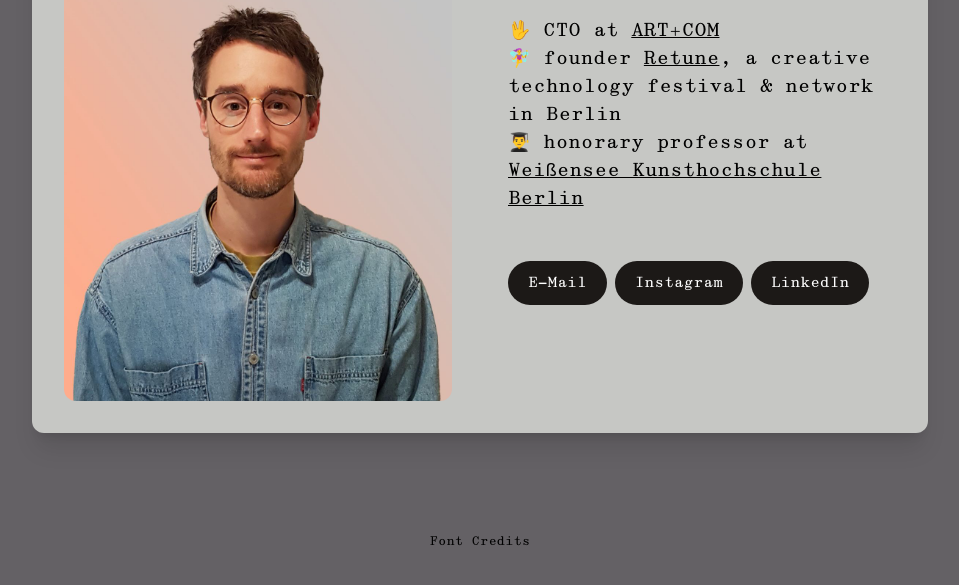
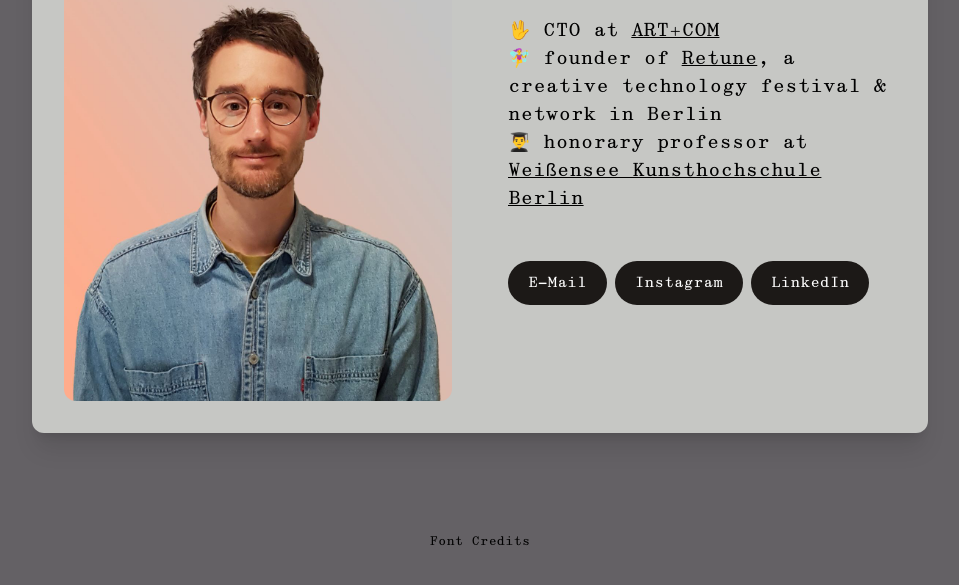
Before and after one commit to julianadenauer/julianadenauer-neu, a website: page index.html in a window 1280 px wide. Shown: the part 203-788 px from the top of the page, without its empty margins (160-1119 px from the left). Drawn offline with Linux system fonts and the light colour scheme; files whose address does not match are found by name.

Commit message:
added the word "of"

```diff
--- a/index.html
+++ b/index.html
@@ -21,7 +21,7 @@
                 <h1 class="text-3xl mb-5 ">Julian Adenauer</h1>
                 <ul>
                     <li>🖖 CTO at <a href="https://artcom.de" class="underline">ART+COM</a></li>
-                    <li>🧚‍♀️ founder <a href="https://retune.de" class="underline">Retune</a>, a creative technology festival & network in Berlin</li>
+                    <li>🧚‍♀️ founder of <a href="https://retune.de" class="underline">Retune</a>, a creative technology festival & network in Berlin</li>
                     <li>👨‍🎓 honorary professor at <a href="https://kh-berlin.de" class="underline">Weißensee Kunsthochschule Berlin</a></li>
                 </ul>
             </div>
```
Also changed, not shown: style.css.
